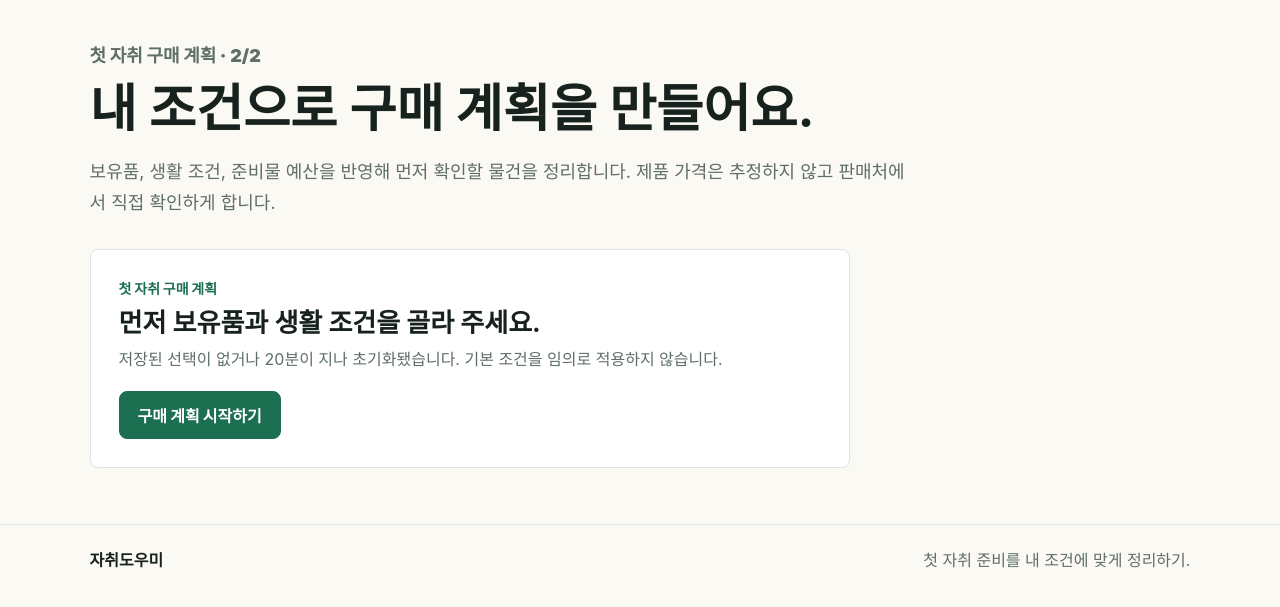
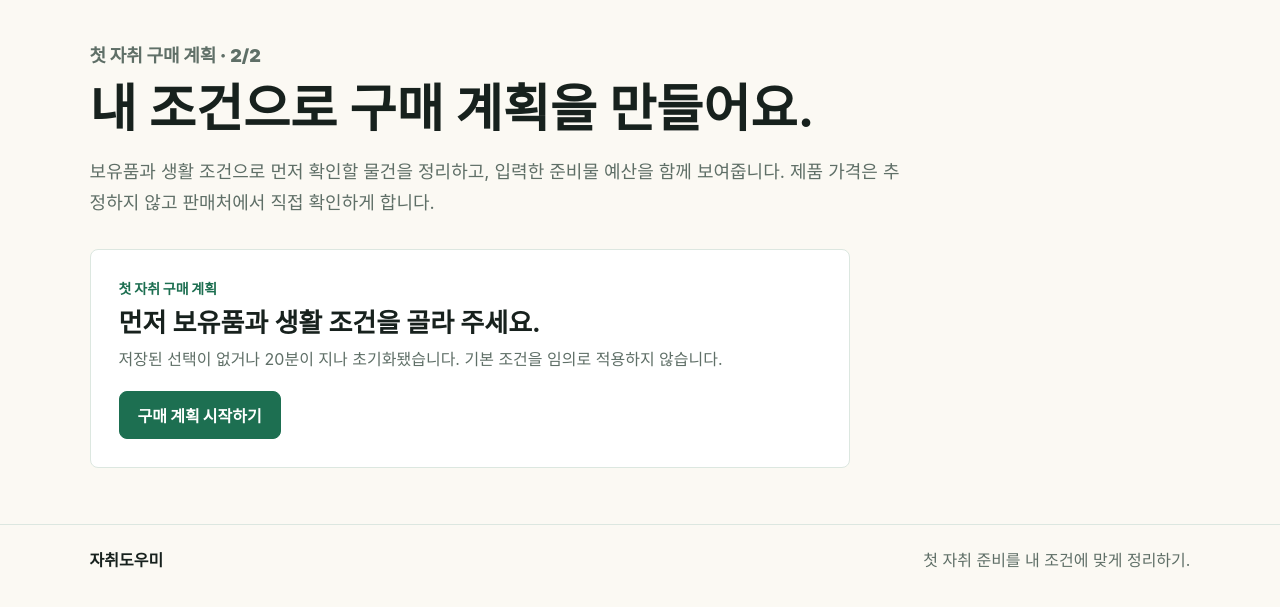
Before and after one commit to seung007/jachi-helper, a website: page recommend.html in a window 1280 px wide. Shown: the part 71-678 px from the top of the page. Drawn offline with Linux system fonts and the light colour scheme.

Commit message:
Clarify purchase budget recommendation scope

```diff
--- a/recommend.html
+++ b/recommend.html
@@ -29,7 +29,7 @@
       <section class="page-title">
         <p class="eyebrow">첫 자취 구매 계획 · 2/2</p>
         <h1>내 조건으로 구매 계획을 만들어요.</h1>
-        <p>보유품, 생활 조건, 준비물 예산을 반영해 먼저 확인할 물건을 정리합니다. 제품 가격은 추정하지 않고 판매처에서 직접 확인하게 합니다.</p>
+        <p>보유품과 생활 조건으로 먼저 확인할 물건을 정리하고, 입력한 준비물 예산을 함께 보여줍니다. 제품 가격은 추정하지 않고 판매처에서 직접 확인하게 합니다.</p>
       </section>
 
       <section class="recommendation-start" id="recommendationStart" aria-labelledby="recommendation-start-title" hidden>
```
